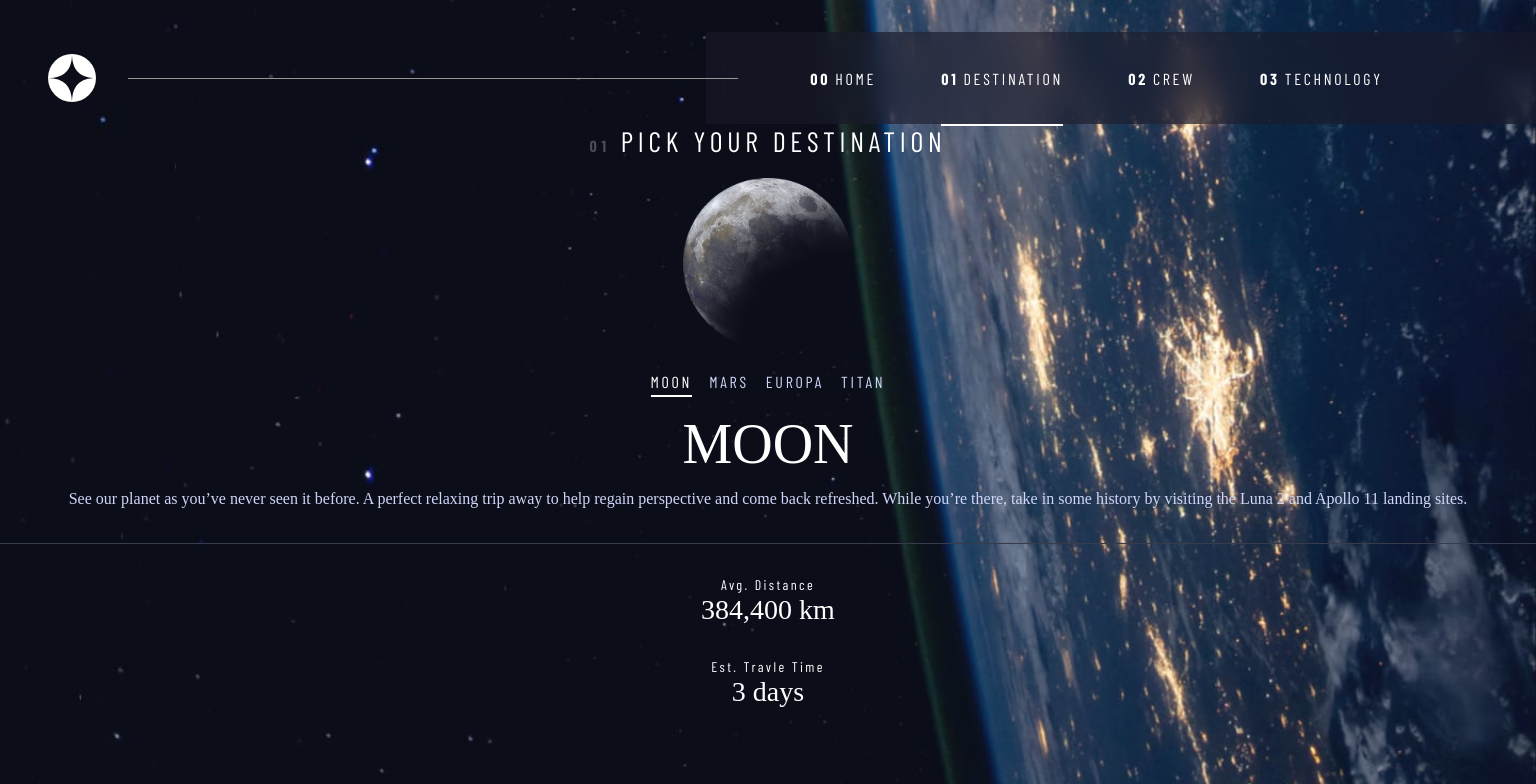
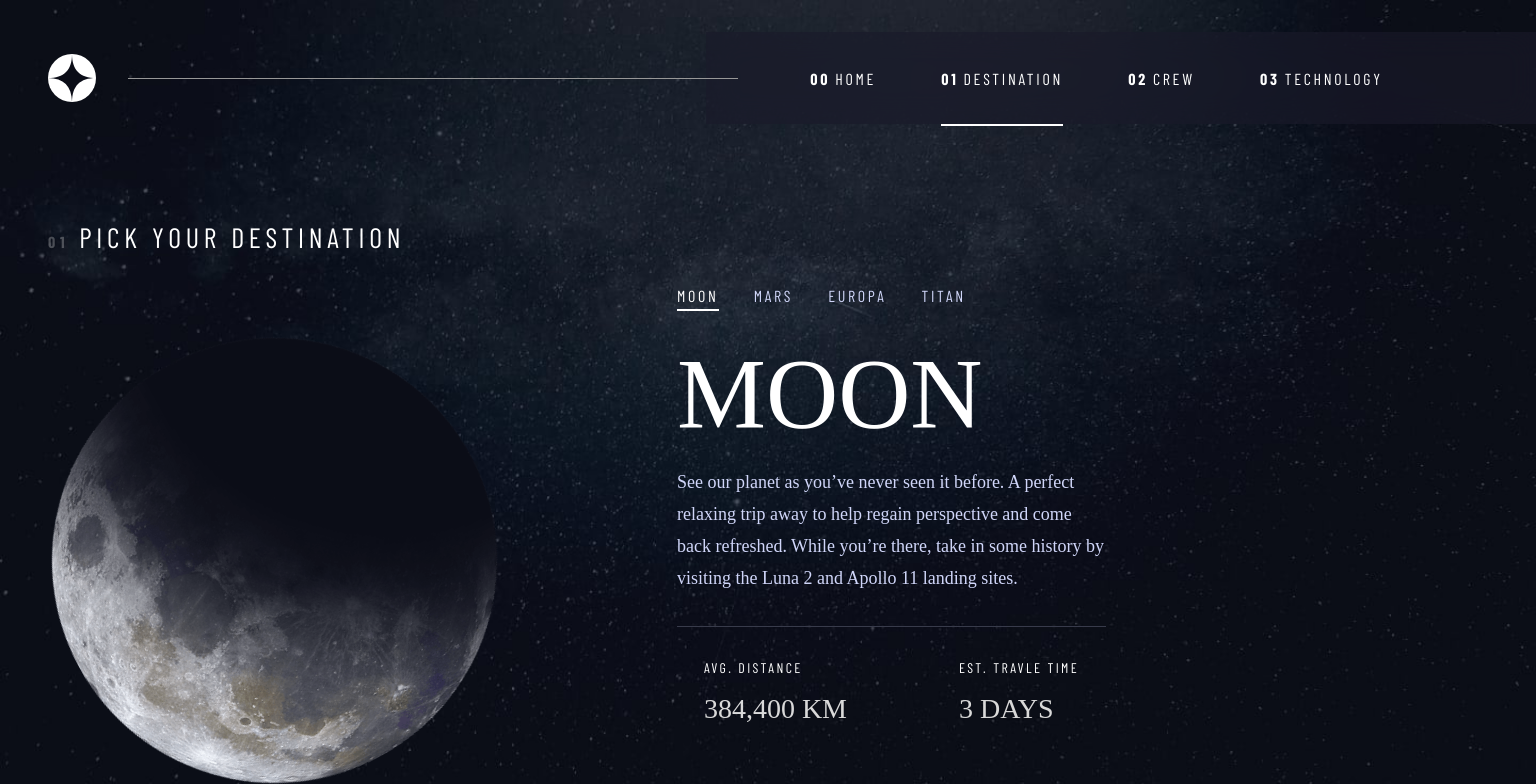
Before and after one commit to Maap014/space-tourism, a React (Create React App) app: page /destination in a window 1536 px wide. Shown: the top 784 px of the page. Built offline with nearby package versions, Linux system fonts and the light colour scheme; a web font is replaced by a local one.

Commit message:
UI implementation of destination page TandD view, added roate animination

```diff
--- a/src/Pages/Destination.js
+++ b/src/Pages/Destination.js
@@ -40,11 +40,13 @@ const Destination = () => {
     <div className="wrapper">
       <div className=" destination-bg">
         <Navbar />
-        <div>
+        <div className="destination-page-container">
           <p className="page-heading">
             <span className="page-heading-id">01</span>
             PICK YOUR DESTINATION
           </p>
+
+          <div className="destination-content">
             {active && (
               <div style={{ margin: "20px" }}>
                 <img
@@ -54,10 +56,8 @@ const Destination = () => {
                 />
               </div>
             )}
-        </div>
-
-        <div className="destination-content">
-          <div className="destination-names ">
+            <div className="destination-sub-content">
+              <div className="destination-names">
                 {destinationsData?.destinations.map((destination) => (
                   <div
                     key={destination.id}
@@ -68,7 +68,8 @@ const Destination = () => {
                         active && active.id === destination.id
                           ? "2px solid #fff"
                           : "",
-                  color: active && active.id === destination.id ? "#fff" : "",
+                      color:
+                        active && active.id === destination.id ? "#fff" : "",
                       height: "25px",
                     }}
                     onClick={() => {
@@ -83,6 +84,8 @@ const Destination = () => {
             </div>
           </div>
         </div>
+      </div>
+    </div>
   );
 };
 
--- a/src/components/destinations/DestinationData.jsx
+++ b/src/components/destinations/DestinationData.jsx
@@ -2,27 +2,31 @@ import React from "react";
 
 const DestinationData = ({ planetData }) => {
   return (
-    <>
+    <div>
       <div>
         <h1 className="active-dest-name">
           {planetData.name.toLocaleUpperCase()}
         </h1>
       </div>
       <div>
-        <p style={{ lineHeight: "25px" }}>{planetData.description}</p>
+        <p className="dest-content">{planetData.description}</p>
       </div>
       <div className="demaction-line"></div>
-      <div>
-        <div className="distance-time-container">
-          <span className="travel-distance-time">Avg. Distance</span>
-          <p className="travel-distance-time-value">{planetData.distance}</p>
+      <div className="distance-time-container">
+        <div>
+          <span className="travel-distance-time">AVG. DISTANCE</span>
+          <p className="travel-distance-time-value">
+            {planetData.distance.toLocaleUpperCase()}
+          </p>
         </div>
-        <div className="distance-time-container">
-          <span className="travel-distance-time">Est. Travle Time</span>
-          <p className="travel-distance-time-value">{planetData.travel}</p>
+        <div>
+          <span className="travel-distance-time">EST. TRAVLE TIME</span>
+          <p className="travel-distance-time-value">
+            {planetData.travel.toLocaleUpperCase()}
+          </p>
         </div>
       </div>
-    </>
+    </div>
   );
 };
 
--- a/src/index.css
+++ b/src/index.css
@@ -90,6 +90,16 @@ body {
 .planet-image {
   width: 170px;
   height: 170px;
+  animation: spin 8s linear 100ms infinite;
+}
+
+@keyframes spin {
+  0% {
+    transform: rotate(0);
+  }
+  100% {
+    -webkit-transform: rotate(360deg);
+  }
 }
 
 .destination-names {
@@ -109,6 +119,10 @@ body {
   margin: 15px 0 10px;
 }
 
+.dest-content {
+  line-height: 25px;
+}
+
 .demaction-line {
   height: 1px;
   background-color: #383b4b;
@@ -116,7 +130,11 @@ body {
 }
 
 .distance-time-container {
-  margin-bottom: 2rem;
+  display: flex;
+  align-items: center;
+  justify-content: center;
+  gap: 20px;
+  flex-direction: column;
 }
 
 .travel-distance-time {
@@ -127,7 +145,7 @@ body {
 }
 .travel-distance-time-value {
   font-size: 28px;
-  color: #fff;
+  color: #d9d9d9;
   font-family: "Bellefair";
 }
 
@@ -236,11 +254,20 @@ span.indicators {
     background-image: url(/public/assets/home/background-home-tablet.jpg);
     padding: 0;
   }
+
+  .destination-bg {
+    min-height: 100vh;
+    background-image: url(/public/assets/destination/background-destination-desktop.jpg);
+    padding: 0;
+  }
 }
 
 @media (min-width: 568px) {
   .home-wrapper {
     margin: 4rem;
+  }
+  .destination-page-container {
+    margin: 5rem;
   }
 }
 
@@ -288,6 +315,50 @@ span.indicators {
     font-size: 32px;
     letter-spacing: 2px;
   }
+
+  /* Destination page */
+  /* Tab */
+  .destination-bg {
+    min-height: 100vh;
+    background-image: url(/public/assets/destination/background-destination-tablet.jpg);
+    padding: 0;
+  }
+
+  .destination-page-container {
+    margin: 3rem;
+    max-width: 900px;
+    margin: 0 auto;
+  }
+  .page-heading {
+    text-align: left;
+    margin: 2rem 0 0 3rem;
+  }
+
+  .planet-image {
+    margin: 2rem;
+    width: 300px;
+    height: 300px;
+  }
+  .destination-names {
+    gap: 35px;
+  }
+  .active-dest-name {
+    font-size: 80px;
+    margin: 25px 0 15px;
+  }
+
+  .dest-content {
+    line-height: 28px;
+    padding: 0 68px;
+  }
+  .distance-time-container {
+    flex-direction: row;
+    gap: 7rem;
+  }
+
+  .travel-distance-time-value {
+    margin-top: 1rem;
+  }
 }
 
 /* right big screen */
@@ -326,4 +397,49 @@ span.indicators {
     font-size: 18px;
     line-height: 32px;
   }
+
+  /* Destination page */
+  /* desktop*/
+  .destination-bg {
+    min-height: 100vh;
+    background-image: url(/public/assets/destination/background-destination-desktop.jpg);
+    padding: 0;
+  }
+
+  .destination-page-container {
+    margin: 6rem 8rem;
+    max-width: 1600px;
+    margin-inline: auto;
+  }
+
+  .destination-content {
+    display: flex;
+    align-items: flex-start;
+    justify-content: flex-start;
+    gap: 8rem;
+    margin-top: 2rem;
+    text-align: left;
+  }
+
+  .planet-image {
+    width: 445px;
+    height: 445px;
+  }
+  .destination-sub-content {
+    width: 445px;
+    padding-right: 1rem;
+  }
+
+  .destination-names {
+    justify-content: flex-start;
+  }
+  .active-dest-name {
+    font-size: 100px;
+  }
+
+  .dest-content {
+    line-height: 32px;
+    font-size: 18px;
+    padding: 0;
+  }
 }
```
Lines whose indentation alone changed are shown as unchanged.
